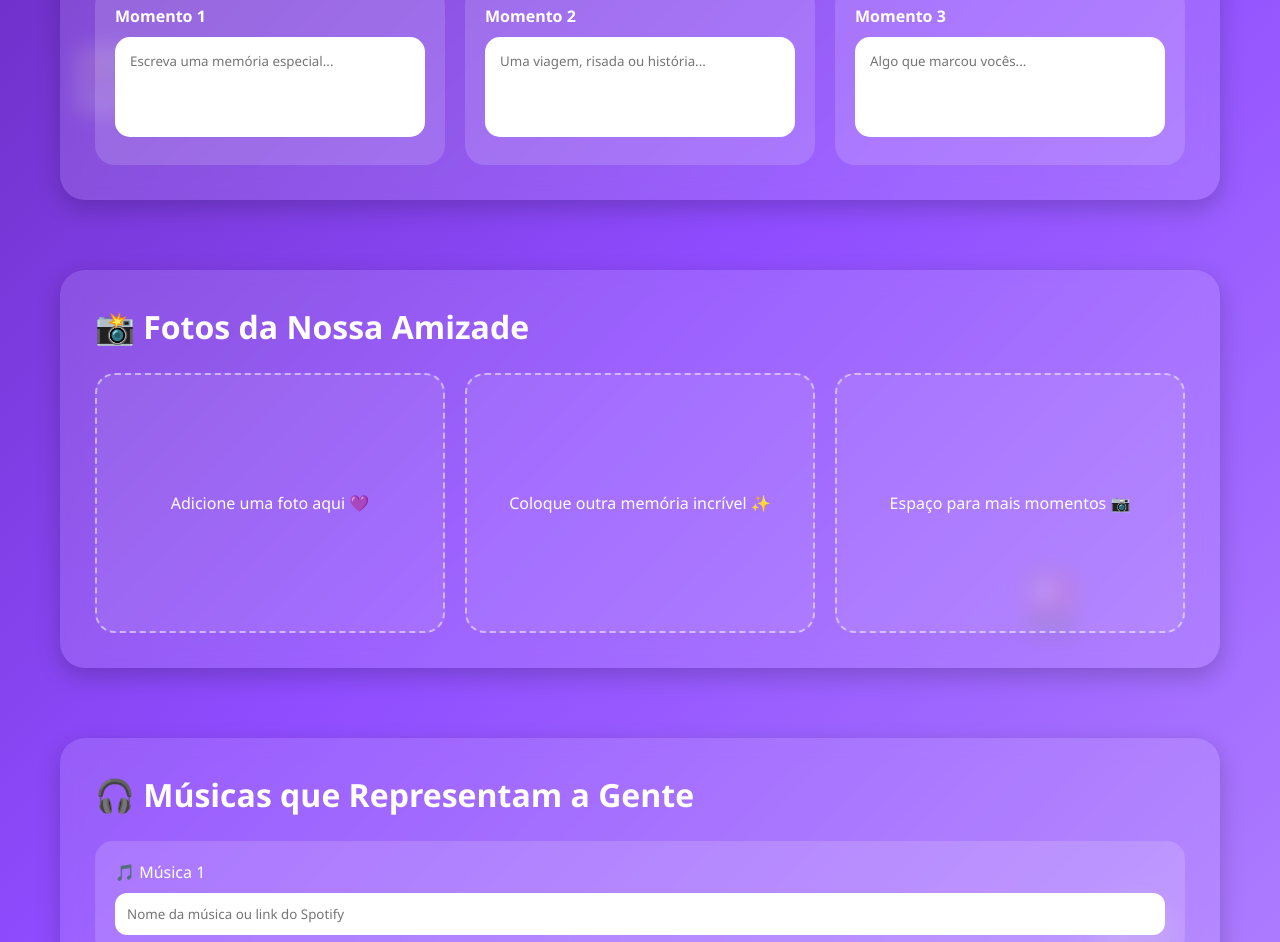
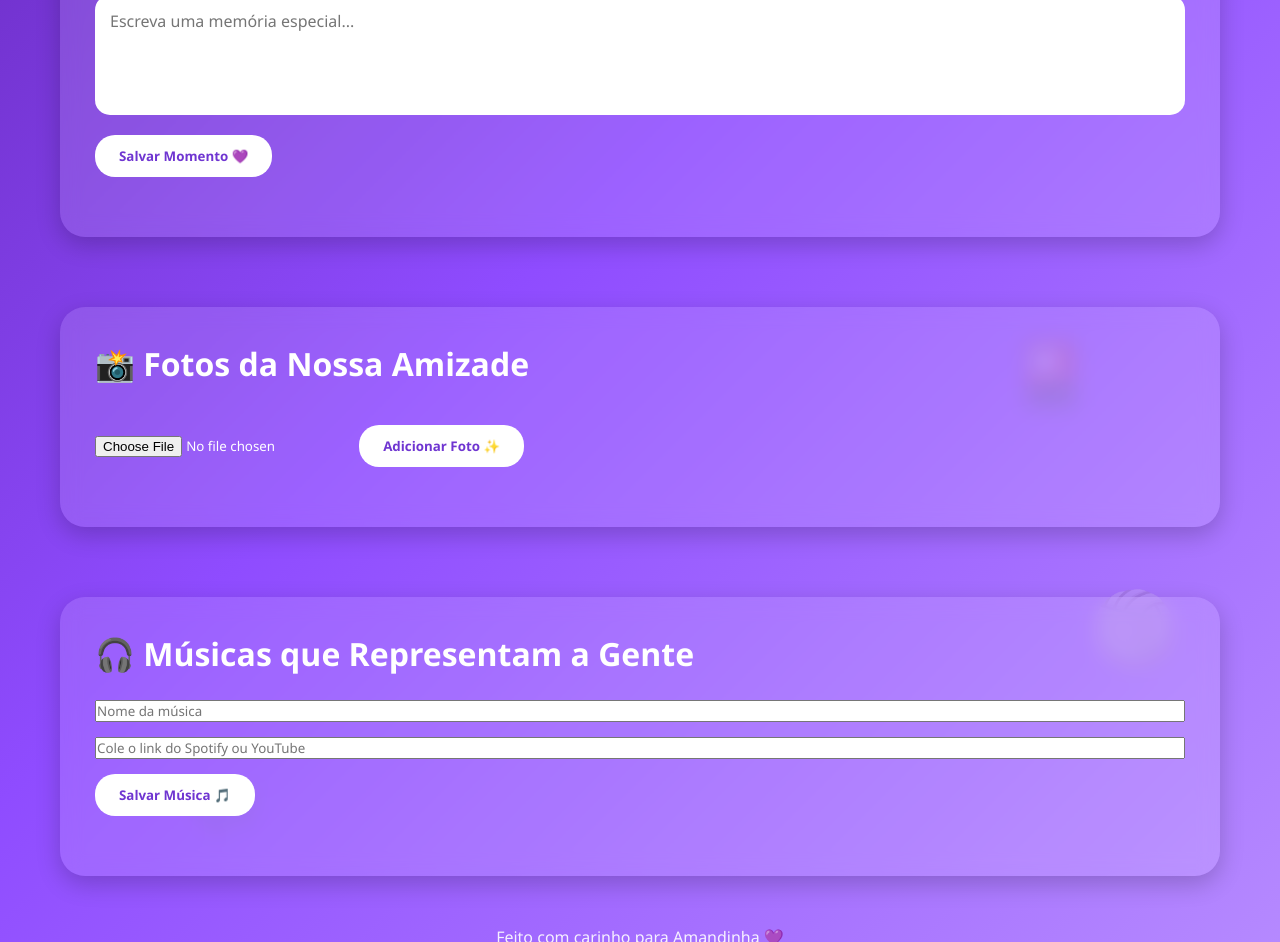
Before and after one commit to Rebeccagrites/Amandinha, a plain HTML site: page index.html in a window 1280 px wide. Shown: the part 693-1635 px from the top of the page. Drawn offline with Linux system fonts and the light colour scheme.

Commit message:
jehf83ru9f

```diff
--- a/index.html
+++ b/index.html
@@ -118,6 +118,7 @@
       display:grid;
       grid-template-columns:repeat(auto-fit,minmax(220px,1fr));
       gap:20px;
+      margin-top:25px;
     }
 
     .moment-card{
@@ -126,6 +127,8 @@
       border-radius:20px;
       transition:0.3s;
       min-height:180px;
+      position:relative;
+      animation: aparecer 0.4s ease;
     }
 
     .moment-card:hover{
@@ -133,15 +136,45 @@
       background:rgba(255,255,255,0.2);
     }
 
-    .moment-card textarea{
+    .moment-card p{
+      margin-top:12px;
+      line-height:1.6;
+    }
+
+    textarea{
       width:100%;
-      height:100px;
+      height:120px;
       border:none;
       border-radius:15px;
       padding:15px;
       resize:none;
       outline:none;
       margin-top:10px;
+      font-size:1rem;
+    }
+
+    .save-btn{
+      margin-top:15px;
+      padding:12px 24px;
+      border:none;
+      border-radius:20px;
+      background:white;
+      color:#6f35d1;
+      font-weight:bold;
+      cursor:pointer;
+      transition:0.3s;
+    }
+
+    .save-btn:hover{
+      transform:scale(1.05);
+    }
+
+    .delete{
+      position:absolute;
+      top:12px;
+      right:15px;
+      cursor:pointer;
+      font-size:1.1rem;
     }
 
     /* GALERIA */
@@ -150,10 +183,11 @@
       display:grid;
       grid-template-columns:repeat(auto-fit,minmax(250px,1fr));
       gap:20px;
+      margin-top:25px;
     }
 
     .photo-box{
-      height:260px;
+      min-height:260px;
       border:2px dashed rgba(255,255,255,0.5);
       border-radius:20px;
       display:flex;
@@ -163,6 +197,9 @@
       padding:20px;
       background:rgba(255,255,255,0.08);
       transition:0.3s;
+      overflow:hidden;
+      position:relative;
+      animation: aparecer 0.4s ease;
     }
 
     .photo-box:hover{
@@ -170,17 +207,37 @@
       transform:scale(1.02);
     }
 
+    .photo-box img{
+      width:100%;
+      height:100%;
+      object-fit:cover;
+      border-radius:18px;
+    }
+
+    input[type="file"]{
+      margin-top:10px;
+    }
+
     /* MÚSICAS */
 
     .music-list{
       display:grid;
       gap:20px;
+      margin-top:25px;
     }
 
     .song{
       background:rgba(255,255,255,0.15);
       padding:20px;
       border-radius:18px;
+      position:relative;
+      animation: aparecer 0.4s ease;
+    }
+
+    .song a{
+      color:white;
+      text-decoration:none;
+      word-break:break-word;
     }
 
     .song input{
@@ -190,6 +247,22 @@
       border:none;
       border-radius:12px;
       outline:none;
+    }
+
+    .music-inputs{
+      display:grid;
+      gap:15px;
+    }
+
+    @keyframes aparecer{
+      from{
+        opacity:0;
+        transform:translateY(15px);
+      }
+      to{
+        opacity:1;
+        transform:translateY(0);
+      }
     }
 
     footer{
@@ -244,69 +317,43 @@
     <section class="section">
       <h3>🌟 Nossos Momentos</h3>
 
-      <div class="moments">
+      <textarea id="momentoInput" placeholder="Escreva uma memória especial..."></textarea>
 
-        <div class="moment-card">
-          <h4>Momento 1</h4>
-          <textarea placeholder="Escreva uma memória especial..."></textarea>
-        </div>
+      <button class="save-btn" onclick="adicionarMomento()">
+        Salvar Momento 💜
+      </button>
 
-        <div class="moment-card">
-          <h4>Momento 2</h4>
-          <textarea placeholder="Uma viagem, risada ou história..."></textarea>
-        </div>
-
-        <div class="moment-card">
-          <h4>Momento 3</h4>
-          <textarea placeholder="Algo que marcou vocês..."></textarea>
-        </div>
-
-      </div>
+      <div class="moments" id="momentosContainer"></div>
     </section>
 
     <!-- GALERIA -->
     <section class="section">
       <h3>📸 Fotos da Nossa Amizade</h3>
 
-      <div class="gallery">
+      <input type="file" id="fotoInput" accept="image/*">
 
-        <div class="photo-box">
-          Adicione uma foto aqui 💜
-        </div>
+      <button class="save-btn" onclick="adicionarFoto()">
+        Adicionar Foto ✨
+      </button>
 
-        <div class="photo-box">
-          Coloque outra memória incrível ✨
-        </div>
-
-        <div class="photo-box">
-          Espaço para mais momentos 📷
-        </div>
-
-      </div>
+      <div class="gallery" id="galeriaFotos"></div>
     </section>
 
     <!-- MÚSICAS -->
     <section class="section">
       <h3>🎧 Músicas que Representam a Gente</h3>
 
-      <div class="music-list">
+      <div class="music-inputs">
+        <input type="text" id="nomeMusica" placeholder="Nome da música">
 
-        <div class="song">
-          <label>🎵 Música 1</label>
-          <input type="text" placeholder="Nome da música ou link do Spotify">
-        </div>
+        <input type="text" id="linkMusica" placeholder="Cole o link do Spotify ou YouTube">
+      </div>
 
-        <div class="song">
-          <label>🎵 Música 2</label>
-          <input type="text" placeholder="Outra música especial">
-        </div>
+      <button class="save-btn" onclick="adicionarMusica()">
+        Salvar Música 🎵
+      </button>
 
-        <div class="song">
-          <label>🎵 Música 3</label>
-          <input type="text" placeholder="Mais uma música inesquecível">
-        </div>
-
-      </div>
+      <div class="music-list" id="listaMusicas"></div>
     </section>
 
     <footer>
@@ -316,9 +363,94 @@
   </div>
 
   <script>
+
     function mostrarMensagem(){
       alert("Amandinha, que seus 15 anos sejam tão incríveis quanto sua amizade 💜✨");
     }
+
+    // MOMENTOS
+
+    function adicionarMomento(){
+
+      const texto = document.getElementById("momentoInput").value;
+
+      if(texto.trim() === ""){
+        alert("Escreva um momento primeiro 💜");
+        return;
+      }
+
+      const card = document.createElement("div");
+      card.className = "moment-card";
+
+      card.innerHTML = `
+        <span class="delete" onclick="this.parentElement.remove()">❌</span>
+        <h4>✨ Memória Especial</h4>
+        <p>${texto}</p>
+      `;
+
+      document.getElementById("momentosContainer").appendChild(card);
+
+      document.getElementById("momentoInput").value = "";
+    }
+
+    // FOTOS
+
+    function adicionarFoto(){
+
+      const input = document.getElementById("fotoInput");
+
+      if(input.files.length === 0){
+        alert("Escolha uma foto 💜");
+        return;
+      }
+
+      const arquivo = input.files[0];
+      const leitor = new FileReader();
+
+      leitor.onload = function(e){
+
+        const box = document.createElement("div");
+        box.className = "photo-box";
+
+        box.innerHTML = `
+          <span class="delete" onclick="this.parentElement.remove()">❌</span>
+          <img src="${e.target.result}">
+        `;
+
+        document.getElementById("galeriaFotos").appendChild(box);
+      }
+
+      leitor.readAsDataURL(arquivo);
+    }
+
+    // MUSICAS
+
+    function adicionarMusica(){
+
+      const nome = document.getElementById("nomeMusica").value;
+      const link = document.getElementById("linkMusica").value;
+
+      if(nome.trim() === "" || link.trim() === ""){
+        alert("Preencha os campos 💜");
+        return;
+      }
+
+      const musica = document.createElement("div");
+      musica.className = "song";
+
+      musica.innerHTML = `
+        <span class="delete" onclick="this.parentElement.remove()">❌</span>
+        <h4>🎵 ${nome}</h4>
+        <br>
+        <a href="${link}" target="_blank">Abrir música ✨</a>
+      `;
+
+      document.getElementById("listaMusicas").appendChild(musica);
+
+      document.getElementById("nomeMusica").value = "";
+      document.getElementById("linkMusica").value = "";
+    }
+
   </script>
 
 </body>
```
